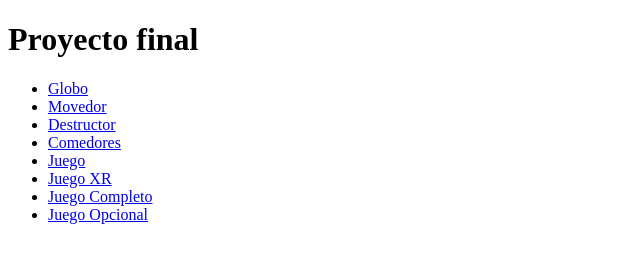
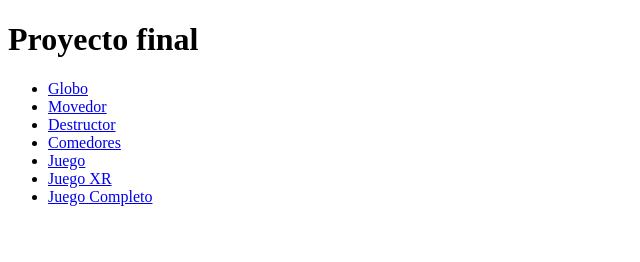
Before and after one commit to rjimenezz/Juego-3D-interactivo-en-Web-A-Frame-Destruccion-de-globos-y-enemigos, a plain HTML site: page public/index.html in a window 1280 px wide. Shown: the whole page, without its empty margins (0-640 px from the left). Drawn offline with Linux system fonts and the light colour scheme.

Commit message:
Index y Readme

```diff
--- a/public/index.html
+++ b/public/index.html
@@ -19,7 +19,6 @@
         <li><a href="juego.html">Juego</a></li>
         <li><a href="juego_xr.html">Juego XR</a></li>
         <li><a href="juego_completo.html">Juego Completo</a></li>
-        <li><a href="juego_opcional.html">Juego Opcional</a></li>
         </ul>
 
     </body>
```
Also changed, not shown: 1 other file.
